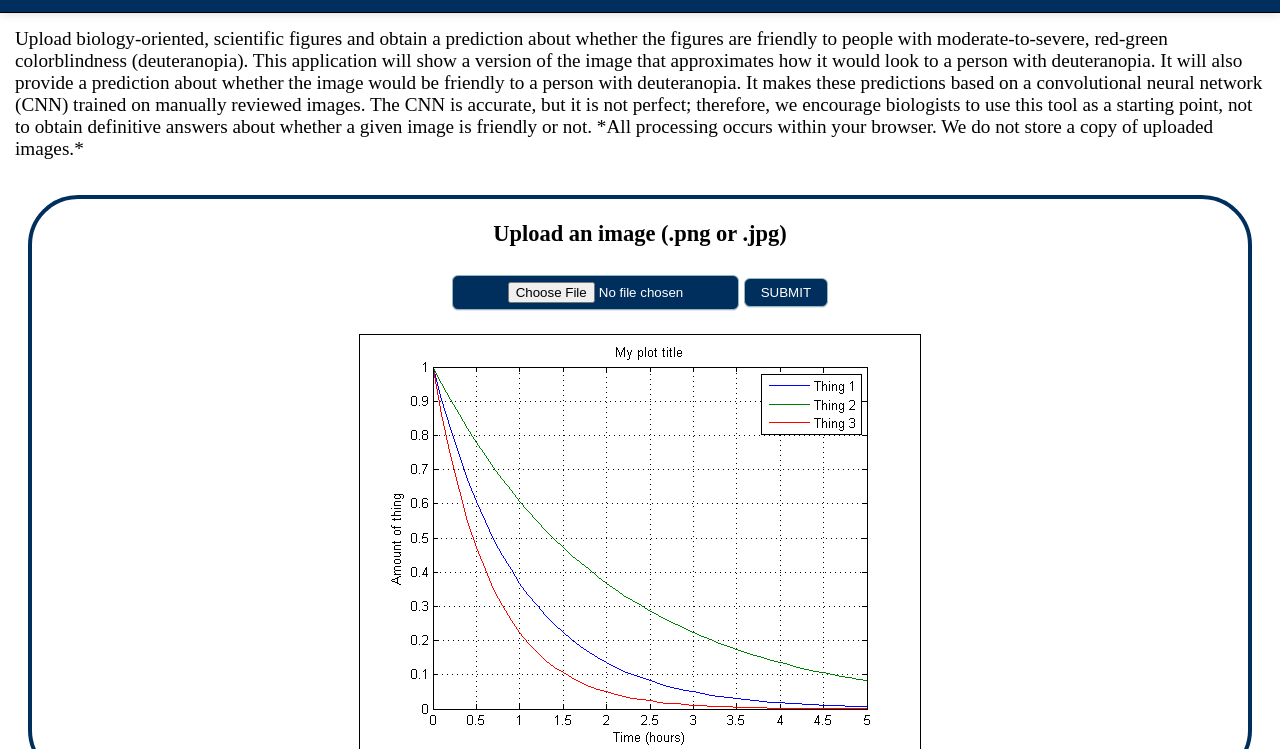
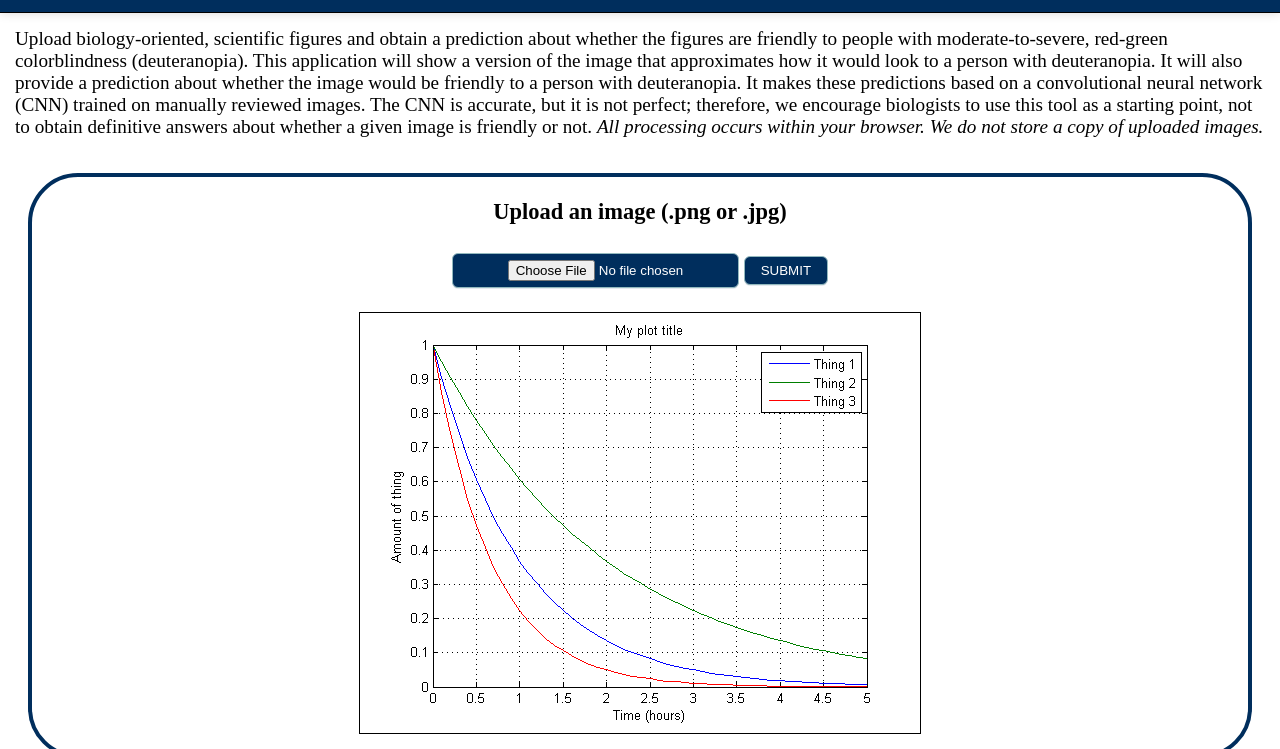
Before and after one commit to srp33/colorblind_image_tester, a website: page index.html in a window 1280 px wide. Shown: the part 51-800 px from the top of the page. Drawn offline with nearby package versions, Linux system fonts and the light colour scheme.

```diff
--- a/index.html
+++ b/index.html
@@ -18,7 +18,7 @@
 
   <div class="info">
       <p>
-          Upload biology-oriented, scientific figures and obtain a prediction about whether the figures are friendly to people with moderate-to-severe, red-green colorblindness (deuteranopia). This application will show a version of the image that approximates how it would look to a person with deuteranopia. It will also provide a prediction about whether the image would be friendly to a person with deuteranopia. It makes these predictions based on a convolutional neural network (CNN) trained on manually reviewed images. The CNN is accurate, but it is not perfect; therefore, we encourage biologists to use this tool as a starting point, not to obtain definitive answers about whether a given image is friendly or not. *All processing occurs within your browser. We do not store a copy of uploaded images.*
+      Upload biology-oriented, scientific figures and obtain a prediction about whether the figures are friendly to people with moderate-to-severe, red-green colorblindness (deuteranopia). This application will show a version of the image that approximates how it would look to a person with deuteranopia. It will also provide a prediction about whether the image would be friendly to a person with deuteranopia. It makes these predictions based on a convolutional neural network (CNN) trained on manually reviewed images. The CNN is accurate, but it is not perfect; therefore, we encourage biologists to use this tool as a starting point, not to obtain definitive answers about whether a given image is friendly or not. <em>All processing occurs within your browser. We do not store a copy of uploaded images.</em>
       </p>
   </div>
 
```
